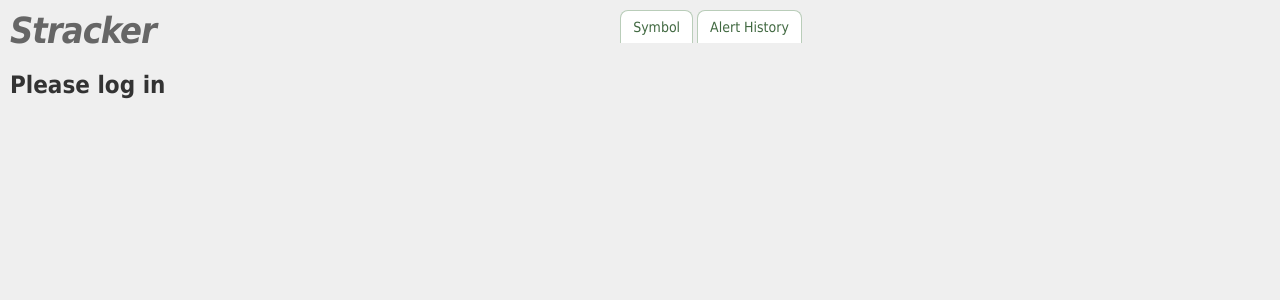
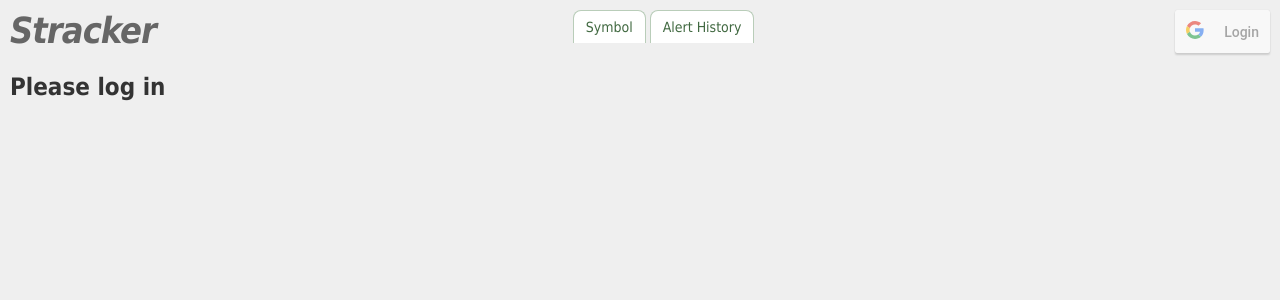
Before and after one commit to visegripped/stracker, a React app in the folder doc_root/: page / in a window 1280 px wide. Shown: the top 300 px of the page. Built offline with nearby package versions, Linux system fonts and the light colour scheme.

Commit message:
Re-enable authentication

```diff
--- a/doc_root/src/App.js
+++ b/doc_root/src/App.js
@@ -3,7 +3,7 @@ import AlertHistory from "./components/AlertHistory/AlertHistory";
 import { useState } from "react";
 import { AppProvider } from "./context/AppContext";
 import { MessageProvider } from "./context/MessageContext";
-// import AuthButton from "./components/AuthButton/AuthButton";
+import AuthButton from "./components/AuthButton/AuthButton";
 import Messages from "./components/Messages";
 import "./App.css";
 
@@ -38,7 +38,7 @@ function App() {
                 </a>
               </li>
             </nav>
-            <div>{/* <AuthButton /> */}</div>
+            <div><AuthButton /></div>
           </header>
 
           <main>
```
Also changed, not shown: 1 other file (tests, documents, lock files or other folders).
